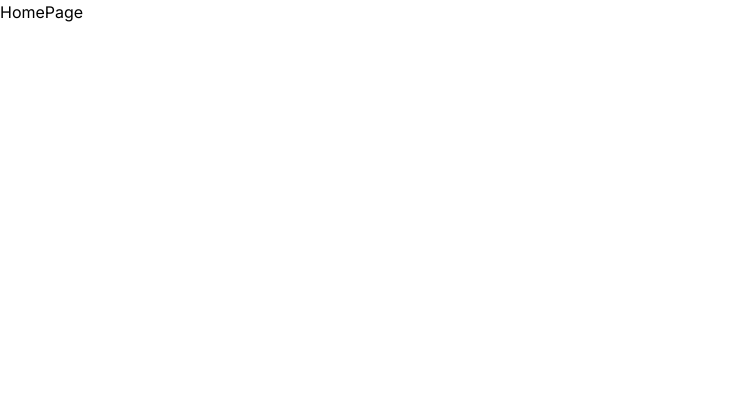
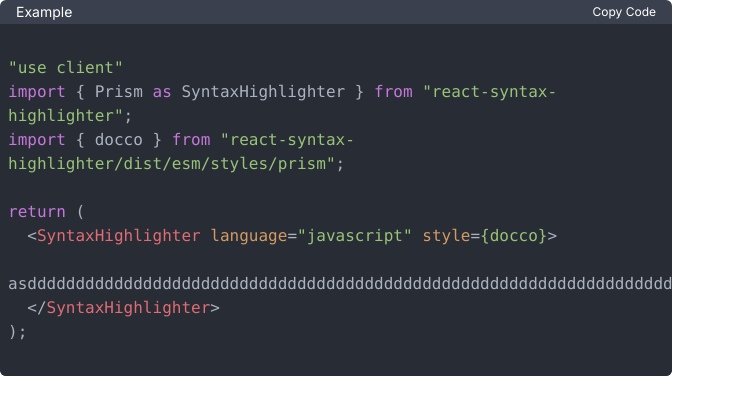
Before and after one commit to Antholem/Tailwind-UI, a Next.js app: page / in a window 1280 px wide. Shown: the top 414 px of the page, without its empty margins (0-735 px from the left). Built offline with nearby package versions, Linux system fonts and the light colour scheme.

Commit message:
Clipboard Layout

```diff
--- a/src/app/page.tsx
+++ b/src/app/page.tsx
@@ -1,9 +1,34 @@
-import React from 'react'
+"use client"
+import React from 'react';
+import SyntaxHighlighter from 'react-syntax-highlighter';
+import { atomOneDark } from 'react-syntax-highlighter/dist/esm/styles/hljs';
 
-const HomePage = () => {
+const Component = () => {
+  const codeString = `
+"use client"
+import { Prism as SyntaxHighlighter } from "react-syntax-highlighter";
+import { docco } from "react-syntax-highlighter/dist/esm/styles/prism";
+
+return (
+  <SyntaxHighlighter language="javascript" style={docco}>
+    asddddddddddddddddddddddddddddddddddddddddddddddddddddddddddddddddddddddddddddddddddddddd
+  </SyntaxHighlighter>
+);
+  `;
+
   return (
-    <div>HomePage</div>
-  )
-}
+    <div className='max-w-2xl min-w-[25rem] bg-[#3a404d] rounded-md overflow-hidden'>
+      <div className='flex justify-between px-4 text-white text-xs items-center'>
+        <p className='text-sm'>Example</p>
+        <button className='py-1 inline-flex items-center gap-1'>
+          Copy Code
+        </button>
+      </div>
+      <SyntaxHighlighter language="javascript" style={atomOneDark} wrapLongLines={true} >
+        {codeString}
+      </SyntaxHighlighter>
+    </div>
+  );
+};
 
-export default HomePage
+export default Component;
```
Also changed, not shown: package.json (+5 -4 lines), 1 other file (tests, documents, lock files or other folders).
